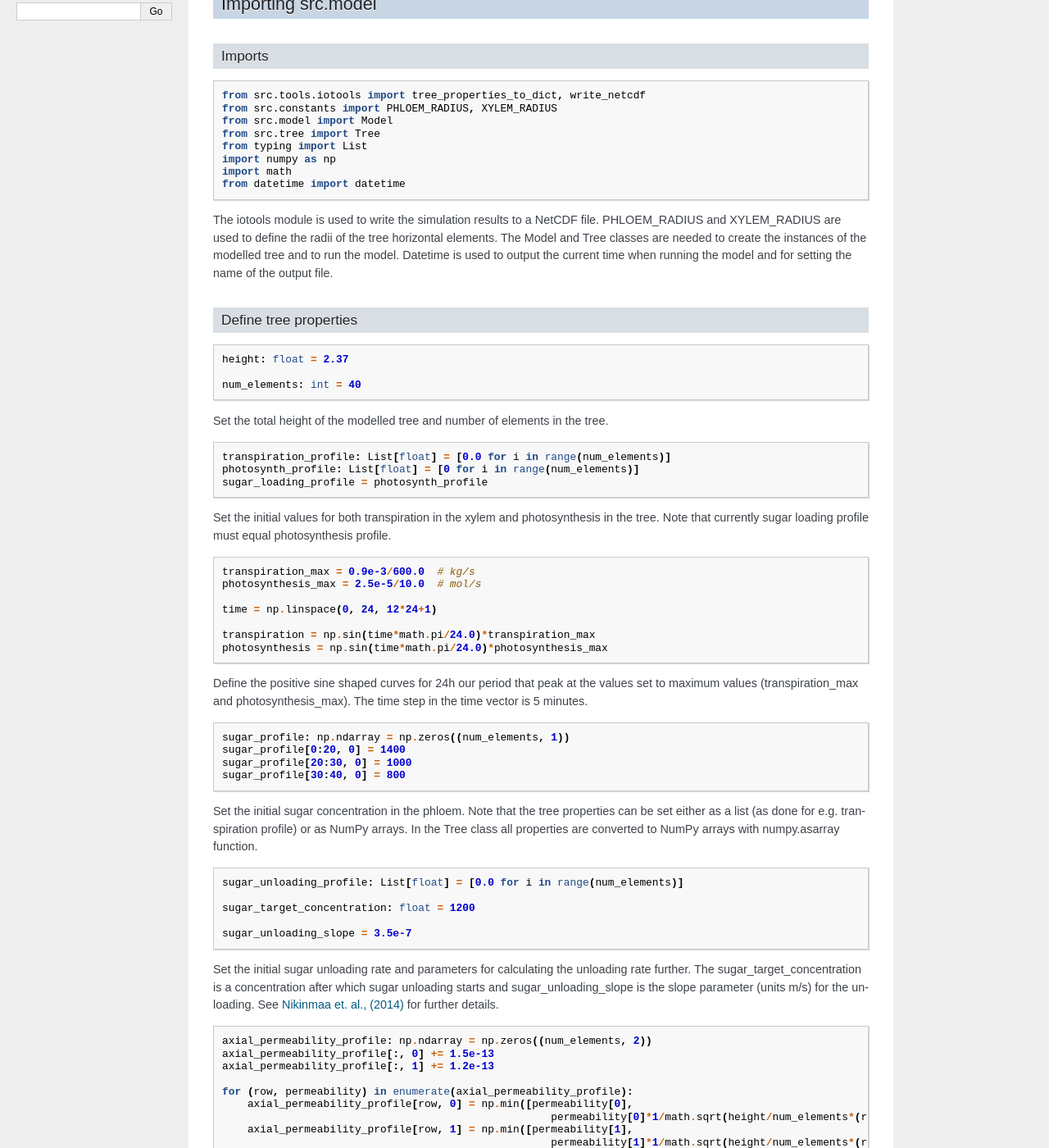
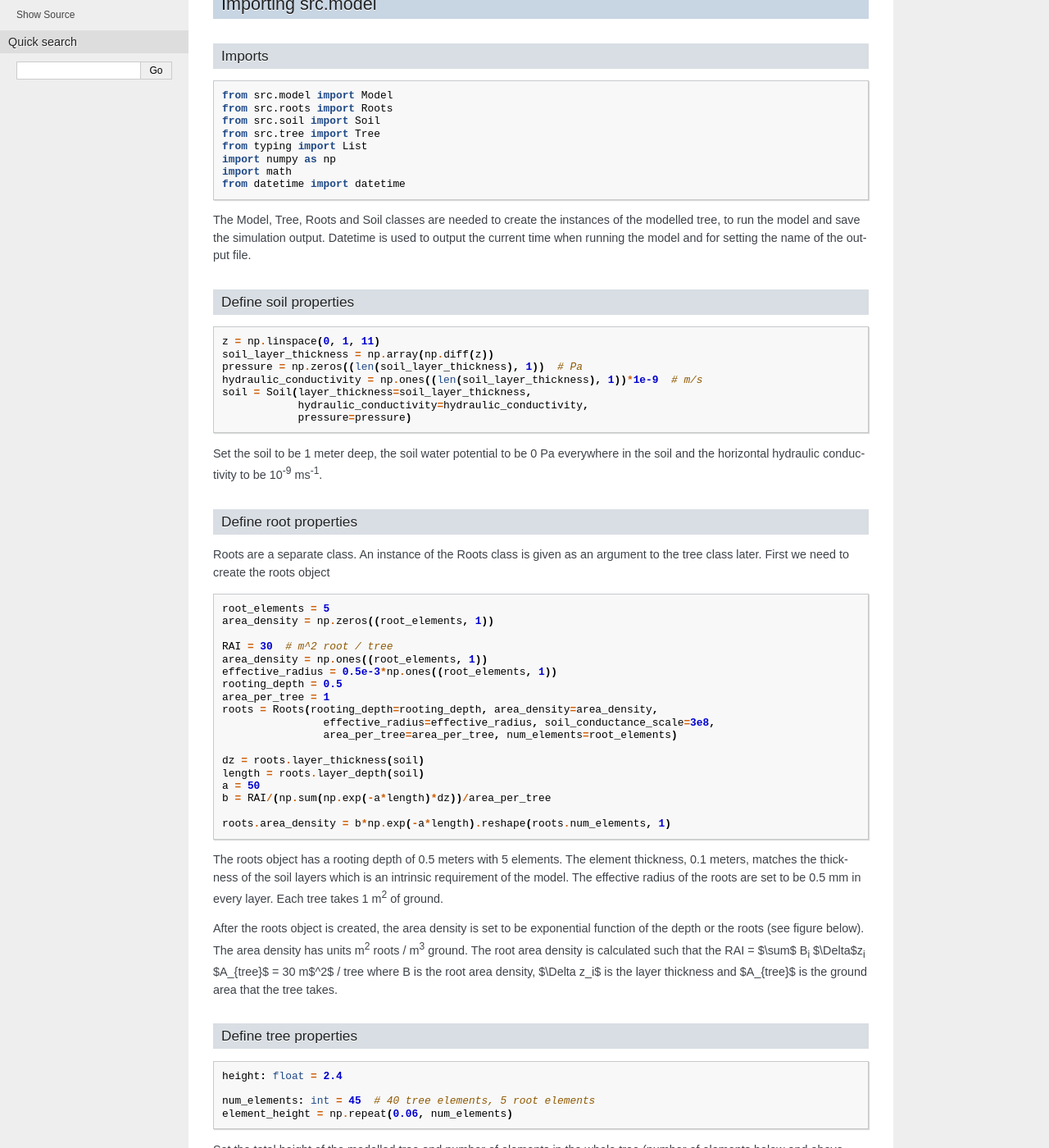
Before and after one commit to LukeEcomod/TreeBoxModel, a Sphinx documentation site: the page built from docs/source/instructions_to_run.md, in a window 1280 px wide and 1400 px high, scrolled down 407 px. Shown: the whole window at 82% size. Built offline with Sphinx 7.4.7, drawn with Linux system fonts in a browser that asks for light colours; some of the changed text lies outside the part shown.

Commit message:
updated instructions to run the model

````diff
--- a/docs/source/index.rst
+++ b/docs/source/index.rst
@@ -37,9 +37,11 @@
 
 Quick start
 -----------
-run main.py
+run main.py.
 
 >>> python main.py
+
+See instructions to run the model for detailed instructions.
 
 main.py
 -------
--- a/docs/source/instructions_to_run.md
+++ b/docs/source/instructions_to_run.md
@@ -1,9 +1,7 @@
 Instructions to run the model
 =============================
 
-There are two options to run the model. To quickest and easiest way is to run main.py
-which has a single profile loaded. The more challenging way is the import the src.model
-module, create instances of tree and model classes and run the model.
+There are two options to run the model. To quickest and easiest way is to run main.py which has a single profile loaded. The more challenging way is the import the src.model module, create instances of tree and model classes and run the model.
 
 Running from main.py
 --------------------
@@ -13,8 +11,7 @@
 >>> python main.py
 ```
 
-Below the main.py is discussed line by line. Simulations that require only parameter value changes can be run
-by editing the main.py.
+Below the main.py is discussed line by line. Simulations that require only parameter value changes can be run by editing the main.py.
 
 Importing src.model
 -------------------
@@ -22,9 +19,9 @@
 ### Imports
 
 ```python
-from src.tools.iotools import tree_properties_to_dict, write_netcdf
-from src.constants import PHLOEM_RADIUS, XYLEM_RADIUS
 from src.model import Model
+from src.roots import Roots
+from src.soil import Soil
 from src.tree import Tree
 from typing import List
 import numpy as np
@@ -32,18 +29,60 @@
 from datetime import datetime
 ```
 
-The iotools module is used to write the simulation results to a NetCDF file. PHLOEM_RADIUS and XYLEM_RADIUS are used
-to define the radii of the tree horizontal elements. The Model and Tree classes are needed to create the instances
-of the modelled tree and to run the model. Datetime is used to output the current time when running the model and for
-setting the name of the output file.
+The Model, Tree, Roots and Soil classes are needed to create the instances of the modelled tree, to run the model and save the
+simulation output. Datetime is used to output the current time when running the model and for  setting the name of the output file.
+
+### Define soil properties
+```python
+z = np.linspace(0, 1, 11)
+soil_layer_thickness = np.array(np.diff(z))
+pressure = np.zeros((len(soil_layer_thickness), 1))  # Pa
+hydraulic_conductivity = np.ones((len(soil_layer_thickness), 1))*1e-9  # m/s
+soil = Soil(layer_thickness=soil_layer_thickness,
+            hydraulic_conductivity=hydraulic_conductivity,
+            pressure=pressure)
+```
+
+Set the soil to be 1 meter deep, the soil water potential to be 0 Pa everywhere in the soil and
+the horizontal hydraulic conductivity to be 10<sup>-9</sup> ms<sup>-1</sup>.
+
+### Define root properties
+Roots are a separate class. An instance of the Roots class is given as an argument to the tree class later. First we need to create the roots object
+
+```python
+root_elements = 5
+area_density = np.zeros((root_elements, 1))
+
+RAI = 30  # m^2 root / tree
+area_density = np.ones((root_elements, 1))
+effective_radius = 0.5e-3*np.ones((root_elements, 1))
+rooting_depth = 0.5
+area_per_tree = 1
+roots = Roots(rooting_depth=rooting_depth, area_density=area_density,
+                effective_radius=effective_radius, soil_conductance_scale=3e8,
+                area_per_tree=area_per_tree, num_elements=root_elements)
+
+dz = roots.layer_thickness(soil)
+length = roots.layer_depth(soil)
+a = 50
+b = RAI/(np.sum(np.exp(-a*length)*dz))/area_per_tree
+
+roots.area_density = b*np.exp(-a*length).reshape(roots.num_elements, 1)
+
+```
+
+The roots object has a rooting depth of 0.5 meters with 5 elements. The element thickness, 0.1 meters, matches the thickness of the soil layers which is an intrinsic requirement of the model. The effective radius of the roots are set to be 0.5 mm in every layer. Each tree takes 1 m<sup>2</sup> of ground.
+
+After the roots object is created, the area density is set to be exponential function of the depth or the roots (see figure below). The area density has units m<sup>2</sup> roots / m<sup>3</sup> ground. The root area density is calculated such that the RAI = $\sum$ B<sub>i</sub> $\Delta$z<sub>i</sub> $A_{tree}$ = 30 m$^2$ / tree where B is the root area density, $\Delta z_i$ is the layer thickness and $A_{tree}$ is the ground area that the tree takes.
 
 ### Define tree properties
 ```python
-height: float = 2.37
+height: float = 2.4
 
-num_elements: int = 40
+num_elements: int = 45  # 40 tree elements, 5 root elements
+element_height = np.repeat(0.06, num_elements)
 ```
-Set the total height of the modelled tree and number of elements in the tree.
+Set the total height of the modelled tree and number of elements in the whole tree (number of elements below and above ground). The element height is set to be the total height divided by the number of elements.
 
 
 ```python
@@ -73,9 +112,8 @@
 sugar_profile[20:30, 0] = 1000
 sugar_profile[30:40, 0] = 800
 ```
-Set the initial sugar concentration in the phloem. Note that the tree properties can be set either as a list
-(as done for e.g. transpiration profile) or as NumPy arrays. In the Tree class all properties are converted
-to NumPy arrays with numpy.asarray function.
+Set the initial sugar concentration in the phloem. Note that the tree properties can be set either as a list (as was done for e.g. transpiration profile) or as NumPy arrays. In the Tree class, all properties are converted
+to NumPy arrays using the numpy.asarray function.
 
 ```python
 sugar_unloading_profile: List[float] = [0.0 for i in range(num_elements)]
@@ -102,23 +140,21 @@
 
 axial_permeability_profile = np.flip(axial_permeability_profile, axis=0)
 ```
-Define an axial permeability for the modelled tree. In this case the axial permeabilities are inversely proportional
-to the square root of distance of an element from the ground.
+Define an axial permeability for the modelled tree. In this case the axial permeabilities are inversely proportional to the square root of distance of an element from the ground.
 
 ```python
 radial_hydr_conductivity: List[float] = [1e-13] * num_elements
 
 elastic_modulus_profile: List[List[float]] = [[1000e6, 30e6]] * num_elements
 
-radii: List[float] = [XYLEM_RADIUS, PHLOEM_RADIUS]
+radii: List[float] = [0.1, 0.05, 0.001]
 
-ground_water_potential: float = 0.0
 ```
-Define the missing properties for the modelled tree. If there are multiple elements the first element
-is always for the xylem and the second for the phloem.
+Define the missing properties for the modelled tree. If there are multiple elements, the first element is always for the xylem and the second for the phloem.
 
 ```python
 tree = Tree(height=height,
+            element_height=element_height,
             num_elements=num_elements,
             initial_radius=radii,
             transpiration_profile=transpiration_profile,
@@ -131,7 +167,7 @@
             axial_permeability_profile=axial_permeability_profile,
             radial_hydraulic_conductivity_profile=radial_hydr_conductivity,
             elastic_modulus_profile=elastic_modulus_profile,
-            ground_water_potential=ground_water_potential)
+            roots=roots)
 ```
 Create an instance of the Tree class with the desired properties.
 
@@ -142,7 +178,7 @@
 Define name of the output file.
 
 ```python
-model = Model(tree, outputfile=outputfname)
+model = Model(tree, outputfile=outputfname, soil=soil)
 ```
 Create an instance of the model class.
 
@@ -162,11 +198,8 @@
 
         model.run_scipy(time_start=(day*60*60*24)+time*60*60, time_end=(day*60*60*24)+time[ind+1]*60*60, ind=ind)
 ```
-The model is run by calling the model.run_scipy method repeatedly. The outer loop defines how many days the model is run
-and the inner loop defines the current simulation time in a day.
+The model is run by calling the model.run_scipy method repeatedly. The outer loop defines how many days the model is run and the inner loop defines the current simulation time in a day.
 
-In every time step new values for the transpiration rate and photosynthesis rate are set. Note that the sugar_loading_rate is
-set equal to the photosynthesis rate as is required in the current version of the model.
+In every time step new values for the transpiration rate and photosynthesis rate are set. Note that the sugar_loading_rate is set equal to the photosynthesis rate as is required in the current version of the model.
 
-Finally the model is run from time_start to time_end which is always a 5 minute time interval. Afterwards, the last stage of
-the tree is saved in the model.run_scipy method.
+Finally the model is run from time_start to time_end which is always a 5 minute time interval. The run_scipy method always saves the last stage of the modelled system when it is called.
--- a/main.py
+++ b/main.py
@@ -10,7 +10,6 @@
 
 '''
 
-from numpy.lib.polynomial import roots
 from src.model import Model
 from src.roots import Roots
 from src.soil import Soil
@@ -47,7 +46,7 @@
     dz = roots.layer_thickness(soil)
     length = roots.layer_depth(soil)
     a = 50
-    b = RAI/(np.sum(np.exp(-a*length)*dz))
+    b = RAI/(np.sum(np.exp(-a*length)*dz))/area_per_tree
 
     roots.area_density = b*np.exp(-a*length).reshape(roots.num_elements, 1)
 
````
